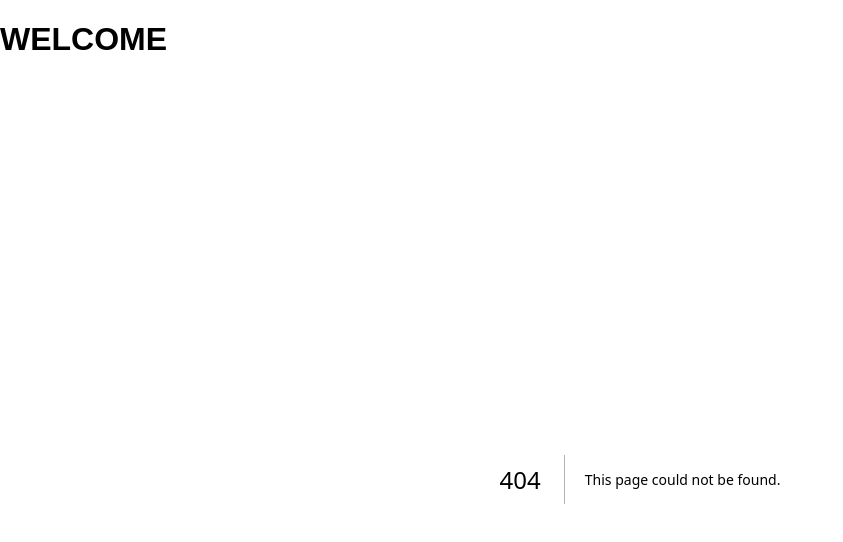
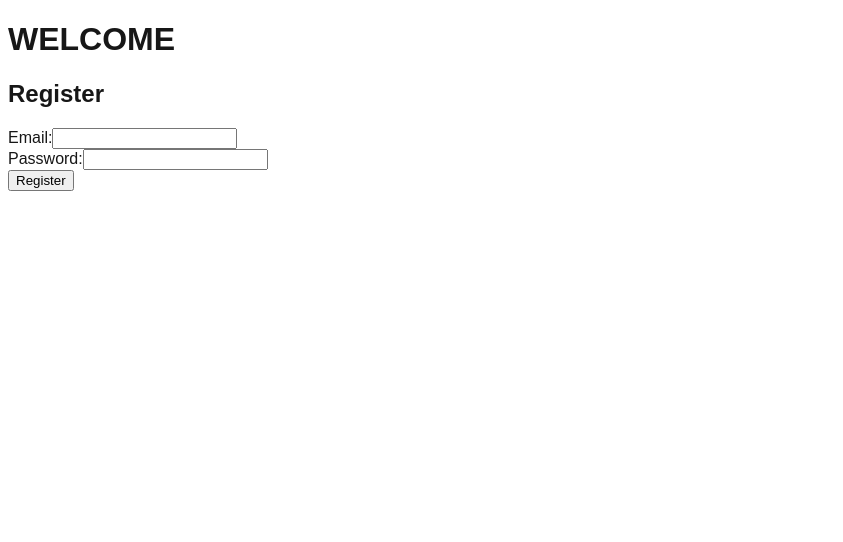
Before and after one commit to ayabarrera/user-auth-phase1, a Next.js app: page /register in a window 1280 px wide. Before the commit this address had no page. Shown: the top 542 px of the page, without its empty margins (0-843 px from the left). Built offline with nearby package versions, Linux system fonts and the light colour scheme.

Commit message:
added pages for register, login, and logout

```diff
--- /dev/null
+++ b/app/register/page.jsx
@@ -0,0 +1,74 @@
+'use client';
+
+import { useState } from 'react';
+
+export default function RegisterPage() {
+  const [email, setEmail] = useState('');
+  const [password, setPassword] = useState('');
+  const [passwordError, setPasswordError] = useState('');
+
+  const handleSubmit = async (event) => {
+    event.preventDefault();
+
+    if (password.length < 8) {
+      setPasswordError('Password must be at least 8 characters long.');
+      return;
+    } else {
+      setPasswordError('');
+    }
+
+    try {
+      const formData = new FormData();
+      formData.append('email', email);
+      formData.append('password', password);
+
+      const response = await fetch('/api/auth/register', {
+        method: 'POST',
+        body: formData,
+      });
+
+      if (response.ok) {
+        window.location.href = '/dashboard';
+      } else {
+        const errorData = await response.json();
+        console.error('Registration failed:', errorData.error);
+        alert(`Registration failed: ${errorData.error}`);
+      }
+    } catch (error) {
+      console.error('Error during registration:', error);
+      alert('An error occurred during registration.');
+    }
+  };
+
+  return (
+    <>
+      <h2>Register</h2>
+      <form onSubmit={handleSubmit}>
+        <div>
+          <label htmlFor="email">Email:</label>
+          <input
+            type="email"
+            id="email"
+            name="email"
+            value={email}
+            onChange={(e) => setEmail(e.target.value)}
+            required
+          />
+        </div>
+        <div>
+          <label htmlFor="password">Password:</label>
+          <input
+            type="password"
+            id="password"
+            name="password"
+            value={password}
+            onChange={(e) => setPassword(e.target.value)}
+            required
+          />
+          {passwordError && <p style={{ color: 'red' }}>{passwordError}</p>}
+        </div>
+        <button type="submit">Register</button>
+      </form>
+    </>
+  );
+}
```
Also changed, not shown: app/dashboard/page.jsx (added, +33 -0 lines), app/login/page.jsx (added, +14 -0 lines).
